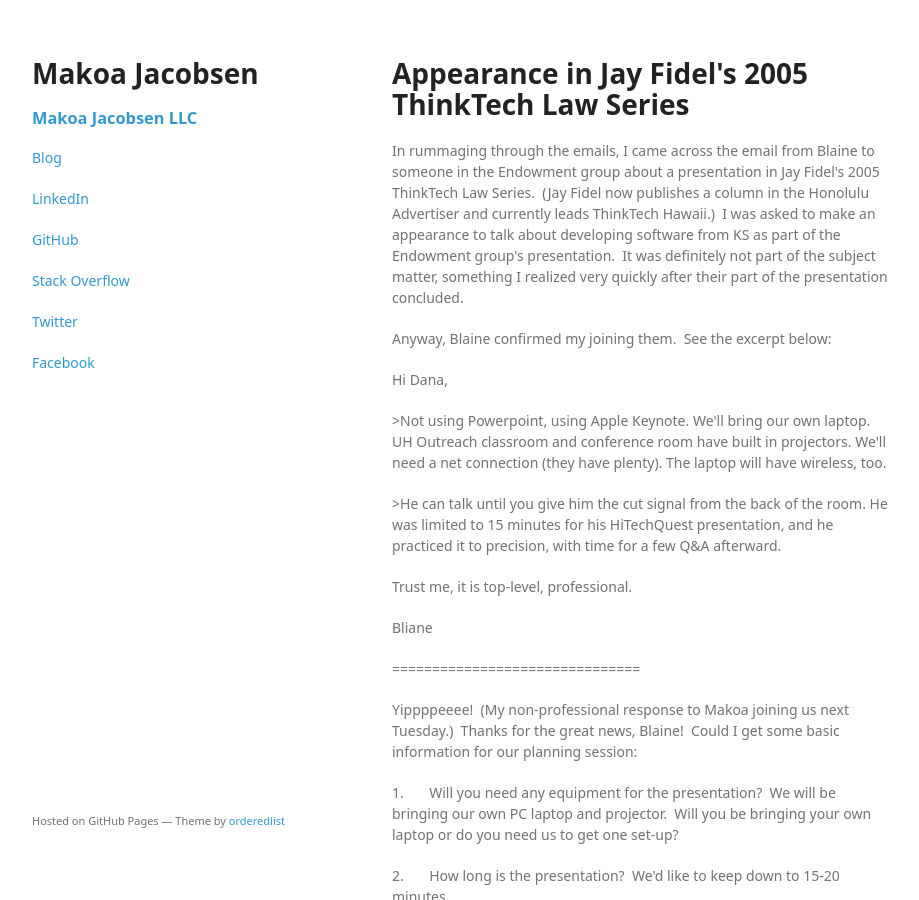
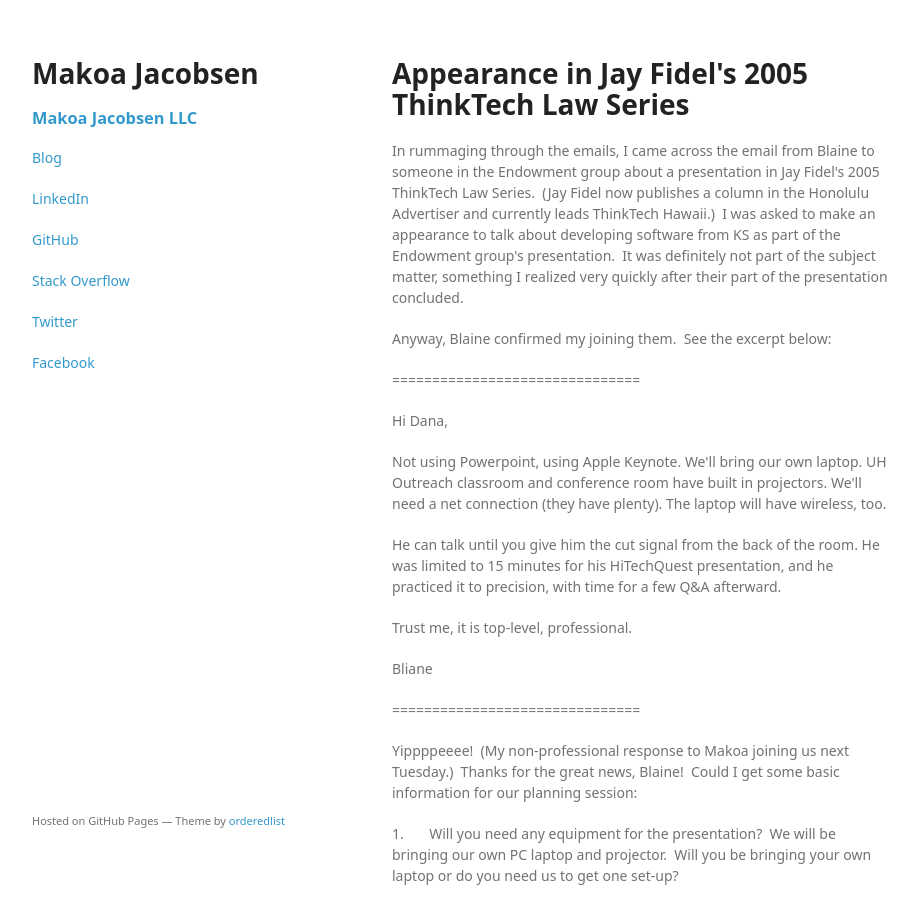
Before and after one commit to makoa/makoa.github.io, a Jekyll site: the page built from _posts/2009-08-24-appearance-in-jay-fidels-2005-thinktech-law-series.html, in a window 1280 px wide and 900 px high. Shown: the whole window, without its empty margins (178-1097 px from the left). Built offline with Jekyll 4.4.1, drawn with Linux system fonts in a browser that asks for light colours; comment, search, counter and statistics services are not loaded.

Commit message:
Fix formatting.

```diff
--- a/_posts/2009-08-24-appearance-in-jay-fidels-2005-thinktech-law-series.html
+++ b/_posts/2009-08-24-appearance-in-jay-fidels-2005-thinktech-law-series.html
@@ -21,9 +21,10 @@ comments: []
 ---
 <p>In rummaging through the emails, I came across the email from Blaine to someone in the Endowment group about a presentation in Jay Fidel's 2005 ThinkTech Law Series.  (Jay Fidel now publishes a column in the Honolulu Advertiser and currently leads ThinkTech Hawaii.)  I was asked to make an appearance to talk about developing software from KS as part of the Endowment group's presentation.  It was definitely not part of the subject matter, something I realized very quickly after their part of the presentation concluded.</p>
 <p>Anyway, Blaine confirmed my joining them.  See the excerpt below:</p>
+<p>===============================</p>
 <p>Hi Dana,</p>
-<p>>Not using Powerpoint, using Apple Keynote. We'll bring our own laptop. UH Outreach classroom and conference room have built in projectors. We'll need a net connection (they have plenty). The laptop will have wireless, too.</p>
-<p>>He can talk until you give him the cut signal from the back of the room. He was limited to 15 minutes for his HiTechQuest presentation, and he practiced it to precision, with time for a few Q&amp;A afterward.</p>
+<p>Not using Powerpoint, using Apple Keynote. We'll bring our own laptop. UH Outreach classroom and conference room have built in projectors. We'll need a net connection (they have plenty). The laptop will have wireless, too.</p>
+<p>He can talk until you give him the cut signal from the back of the room. He was limited to 15 minutes for his HiTechQuest presentation, and he practiced it to precision, with time for a few Q&amp;A afterward.</p>
 <p>Trust me, it is top-level, professional.</p>
 <p>Bliane</p>
 <p>===============================</p>
```
